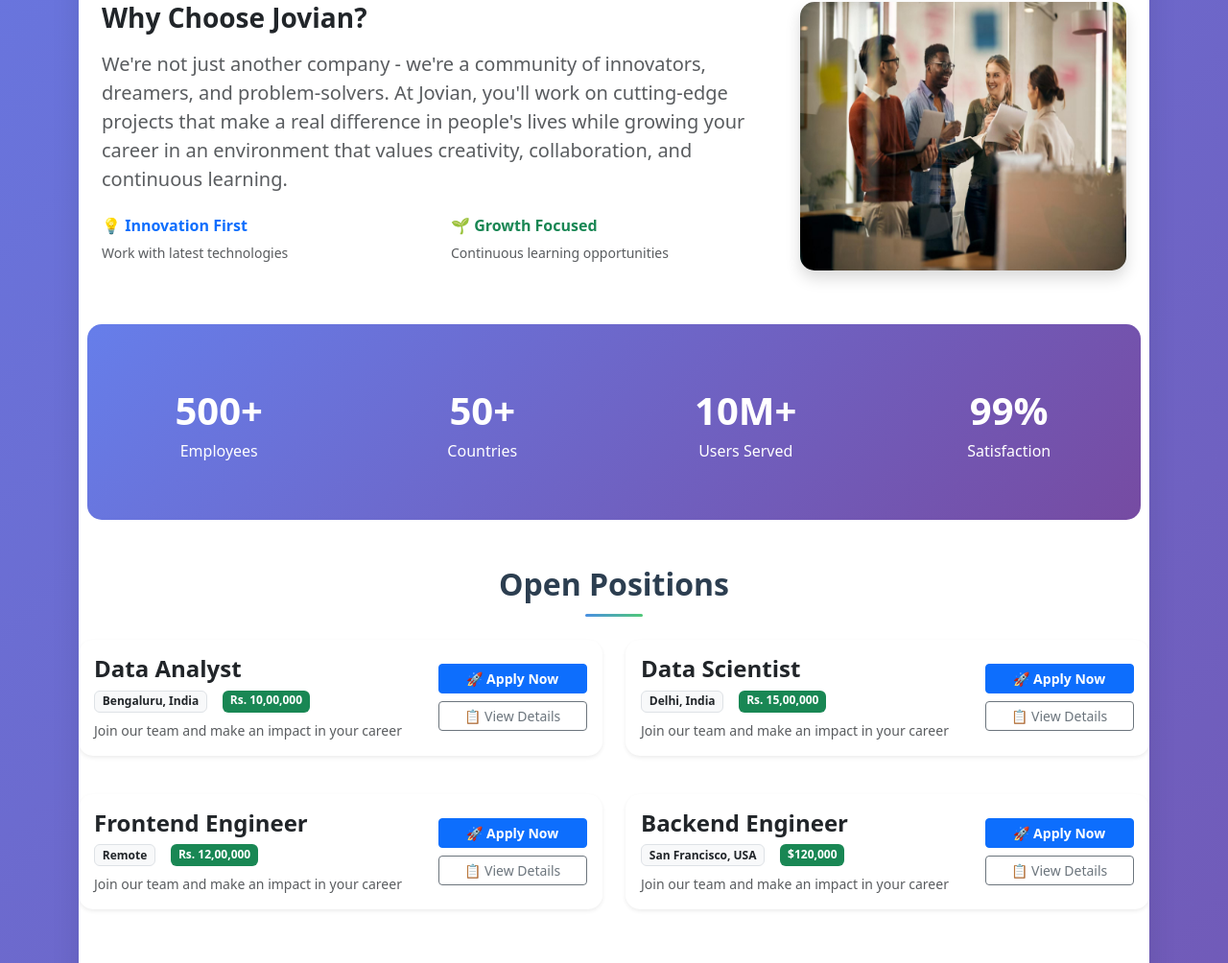
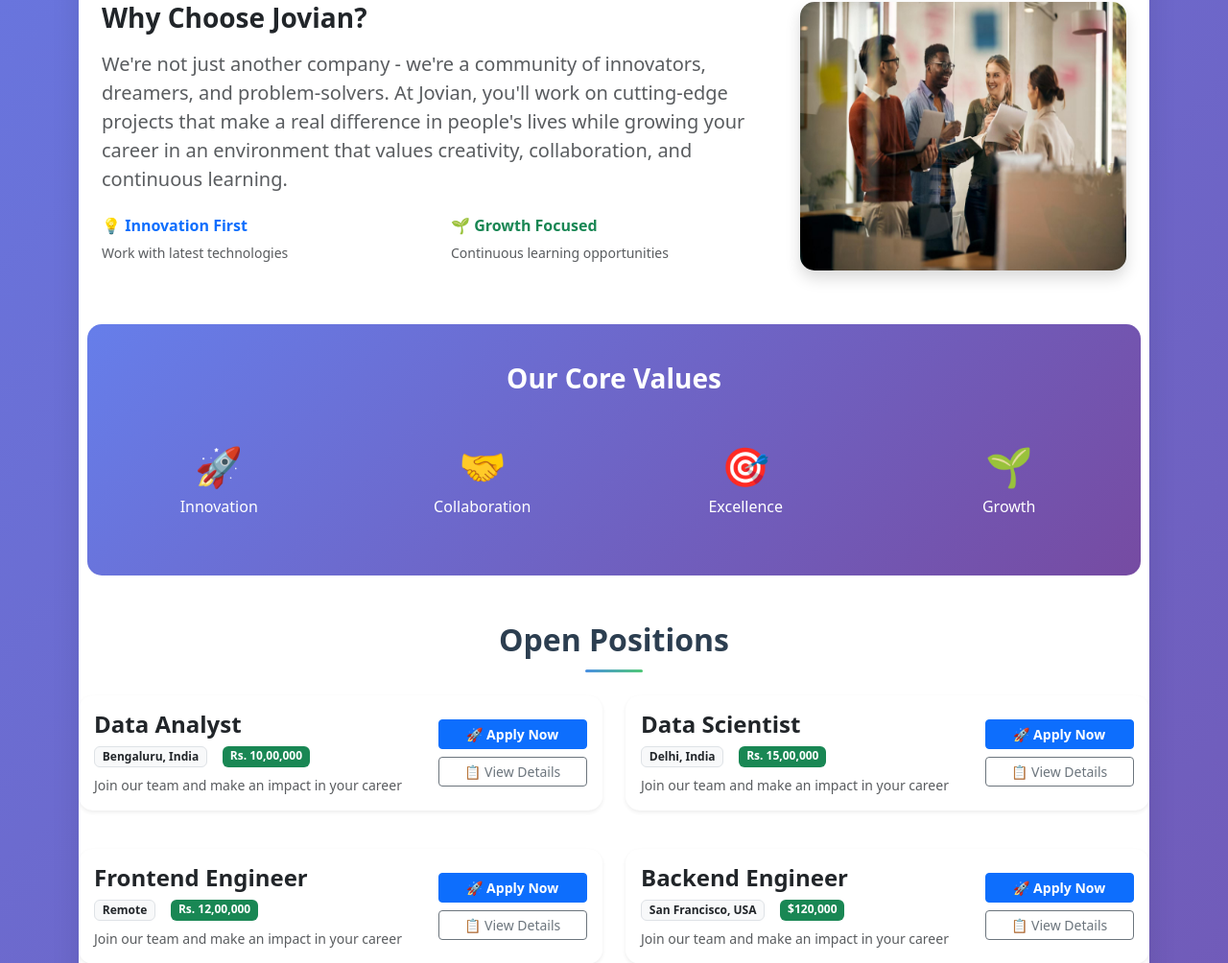
Before and after one commit to ayush2438/job-portal-python, a Flask app: page / in a window 1280 px wide. Shown: the part 813-1817 px from the top of the page at 96% size. Run offline with Flask 3, Linux system fonts and the light colour scheme.

Commit message:
Assistant checkpoint: Replace unrealistic stats with company values
Assistant generated file changes:
- templates/home.html: Remove unrealistic stats section and replace with company values

---

User prompt:

but for that 500+
Employees
50+
Countries
10M+
Users Served
99%
Satisfaction we have not done yet so can you create without it because we didnot have 500+ employee

Replit-Commit-Author: Assistant
Replit-Commit-Session-Id: a8156c2e-83a2-4f5f-8367-ab25cc2c096c

```diff
--- a/templates/home.html
+++ b/templates/home.html
@@ -142,25 +142,26 @@
           </div>
         </div>
 
-        <!-- Stats Section -->
+        <!-- Values Section -->
         <div class="stats-section">
           <div class="container">
+            <h3 class="text-center mb-4 fw-bold">Our Core Values</h3>
             <div class="row">
               <div class="col-md-3 stat-item">
-                <div class="stat-number">500+</div>
-                <div>Employees</div>
+                <div class="stat-number">🚀</div>
+                <div>Innovation</div>
               </div>
               <div class="col-md-3 stat-item">
-                <div class="stat-number">50+</div>
-                <div>Countries</div>
+                <div class="stat-number">🤝</div>
+                <div>Collaboration</div>
               </div>
               <div class="col-md-3 stat-item">
-                <div class="stat-number">10M+</div>
-                <div>Users Served</div>
+                <div class="stat-number">🎯</div>
+                <div>Excellence</div>
               </div>
               <div class="col-md-3 stat-item">
-                <div class="stat-number">99%</div>
-                <div>Satisfaction</div>
+                <div class="stat-number">🌱</div>
+                <div>Growth</div>
               </div>
             </div>
           </div>
```
